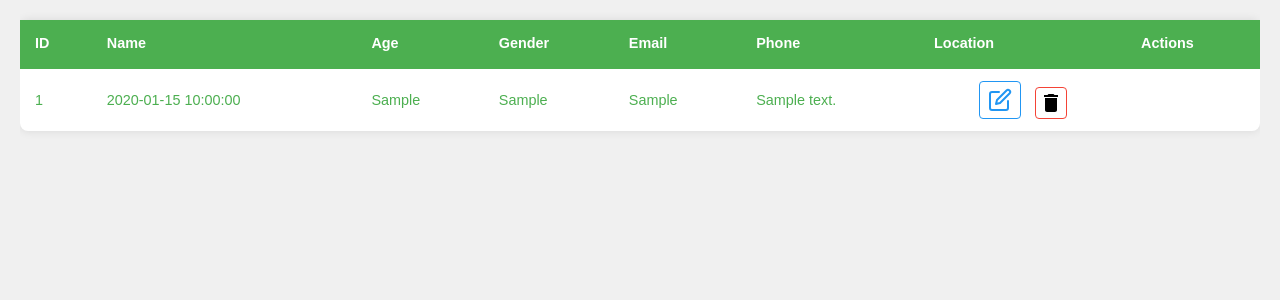
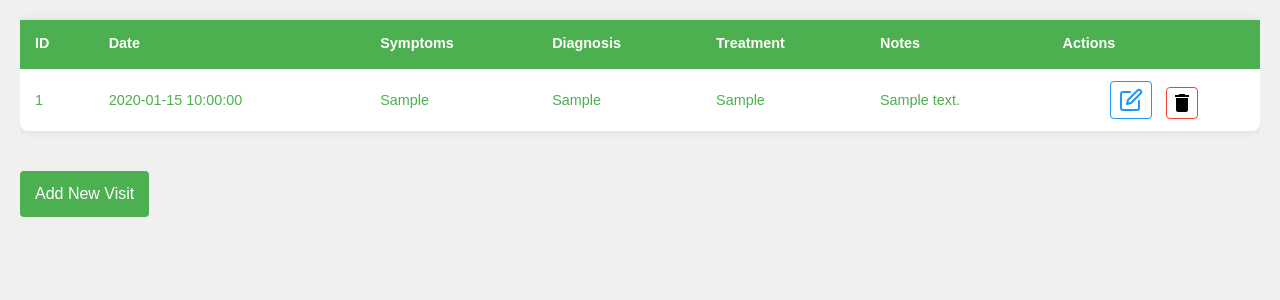
Before and after one commit to aslampa17/patient_info, a Flask app: page /patients/1/visits in a window 1280 px wide. Shown: the part 88-388 px from the top of the page. Run offline with Flask 3, Linux system fonts and the light colour scheme; tables that the repository leaves empty hold one stand-in row (Sample ...).

Commit message:
Add route to add  visits

```diff
--- a/patients/routes.py
+++ b/patients/routes.py
@@ -4,7 +4,7 @@ import io
 from sqlalchemy import select
 from . import patients_bp
 from models import db, PatientInfo, Visit
-from patients.forms import PatientForm
+from patients.forms import PatientForm, VisitForm
 
 @patients_bp.route('/', methods=['GET'])
 @patients_bp.route('/patients', methods=['GET'])
@@ -119,3 +119,25 @@ def sync_data():
 def display_visits(pid):
     patient = db.get_or_404(PatientInfo, pid)
     return render_template('visits.html', patient=patient)
+
+@patients_bp.route('/patients/<int:pid>/visits/add', methods=['GET', 'POST'])
+def add_visit(pid):
+    patient = db.get_or_404(PatientInfo, pid)
+    form = VisitForm()
+    if form.validate_on_submit():
+        try:
+            new_visit = Visit(
+                symptoms = form.symptoms.data,
+                diagnosis = form.diagnosis.data,
+                treatment = form.treatment.data,
+                notes = form.notes.data,
+                patient = patient
+            )
+            db.session.add(new_visit)
+            db.session.commit()
+            flash('Visit added successfully!', 'success')
+            return  redirect(url_for('patients.display_visits', pid=pid))
+        except Exception as e:
+            db.session.rollback()
+            flash(f"An error occurred: {str(e)}", 'error')
+    return  render_template('add_visit.html', patient=patient, form=form)
--- a/templates/visits.html
+++ b/templates/visits.html
@@ -7,12 +7,11 @@
         <thead>
             <tr>
                 <th>ID</th>
-                <th>Name</th>
-                <th>Age</th>
-                <th>Gender</th>
-                <th>Email</th>
-                <th>Phone</th>
-                <th>Location</th>
+                <th>Date</th>
+                <th>Symptoms</th>
+                <th>Diagnosis</th>
+                <th>Treatment</th>
+                <th>Notes</th>
                 <th>Actions</th>
             </tr>
         </thead>
@@ -20,11 +19,11 @@
           {% for visit in patient.visits %}
         <tr>
           <td data-label="ID">{{ visit.id }}</td>
-          <td data-label="Name">{{ visit.visit_date }}</td>
-          <td data-label="Age">{{ visit.symptoms }}</td>
-          <td data-label="Gender">{{ visit.diagnosis }}</td>
-          <td data-label="Email">{{ visit.treatment }}</td>
-          <td data-label="Phone">{{ visit.notes }}</td>
+          <td data-label="Date">{{ visit.visit_date }}</td>
+          <td data-label="Symptoms">{{ visit.symptoms }}</td>
+          <td data-label="Diagnosis">{{ visit.diagnosis }}</td>
+          <td data-label="Treatment">{{ visit.treatment }}</td>
+          <td data-label="Notes">{{ visit.notes }}</td>
           <td data-label="Actions" class="actions-cell">
             <a
               class="action edit-icon"
@@ -97,5 +96,6 @@
       </tbody>
     </table>
   </div>
+  <a href="/patients/{{ patient.id }}/visits/add" class="button">Add New Visit</a>
 
 {% endblock %}
```
Also changed, not shown: patients/forms.py (+7 -0 lines), templates/add_visit.html (added, +30 -0 lines).
